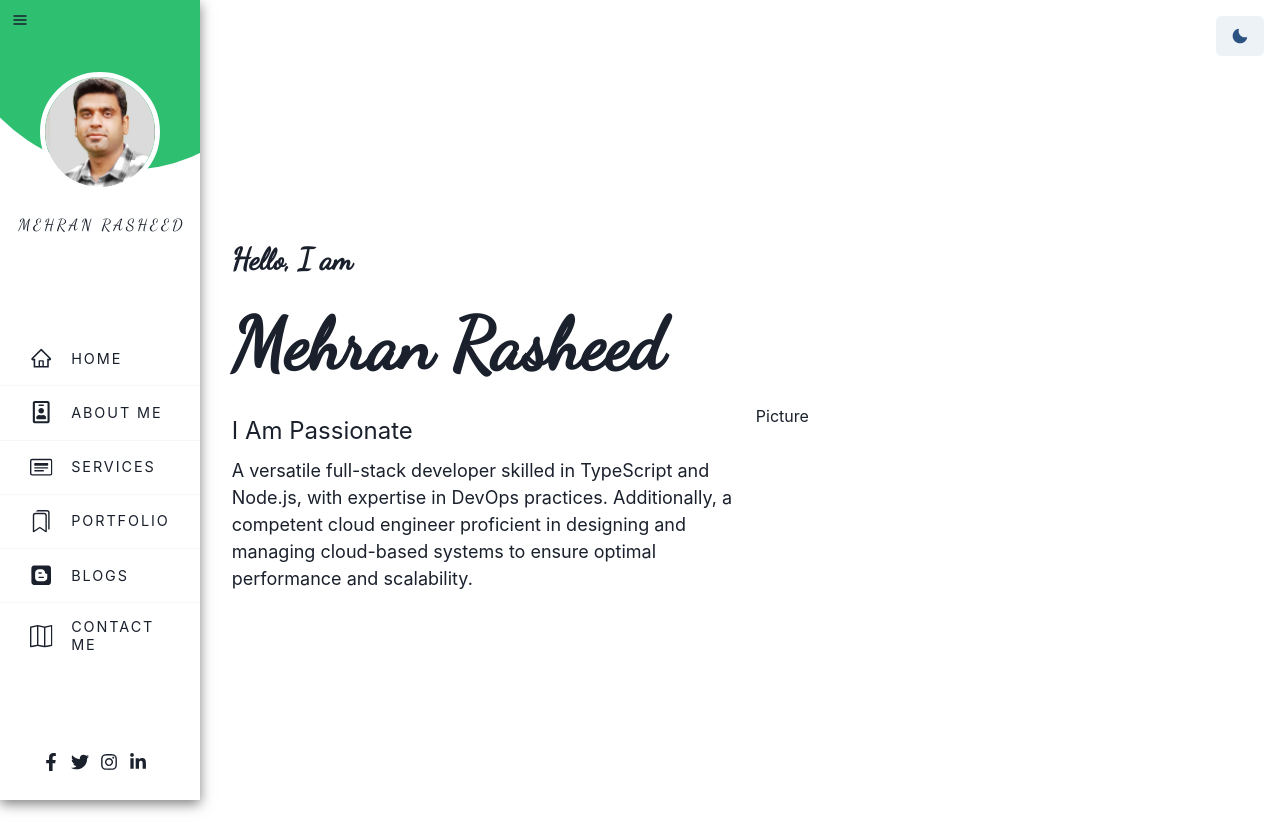
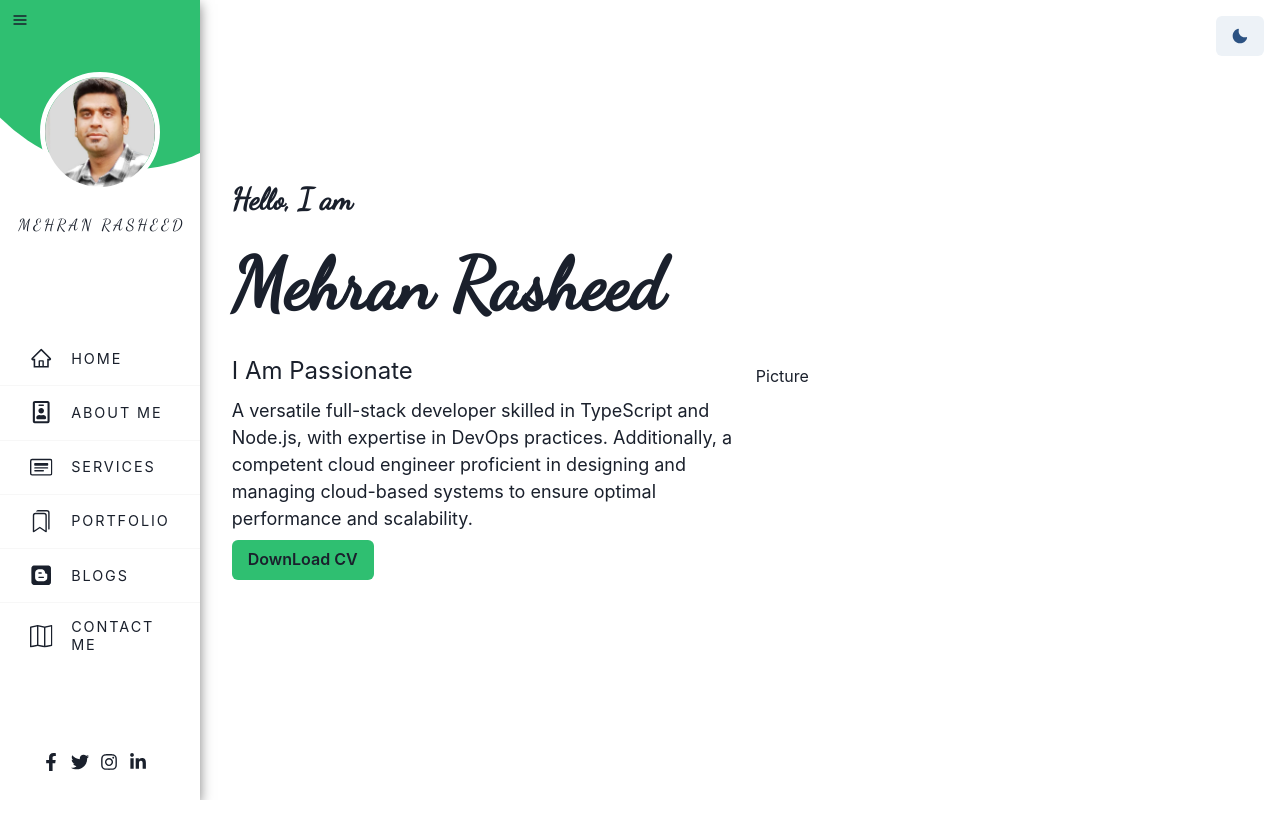
Before and after one commit to mrgoraya/mehran-portfolio, a React (Create React App) app: page / in a window 1280 px wide. After the commit the page ends 800 px from the top, so only its background shows below. Built offline with nearby package versions, Linux system fonts and the light colour scheme.

Commit message:
Added Download cv button.

```diff
--- /dev/null
+++ b/src/@types/global.d.ts
@@ -0,0 +1 @@
+declare module "*.pdf";
--- /dev/null
+++ b/src/components/home/DownloadCVButton.tsx
@@ -0,0 +1,13 @@
+import { Button, Link } from "@chakra-ui/react";
+import resume from "../../assets/cv/resume.pdf";
+import { color } from "../../styles/color";
+
+const DownloadCVButton = () => {
+  return (
+    <Link href={resume} download="Resume">
+      <Button backgroundColor={color.green}>DownLoad CV</Button>
+    </Link>
+  );
+};
+
+export default DownloadCVButton;
--- a/src/components/home/Home.tsx
+++ b/src/components/home/Home.tsx
@@ -3,7 +3,7 @@ import HomePageText from "./HomePageText";
 
 const Home = () => {
   return (
-    <Box display="flex" height="100vh" alignItems="center">
+    <Box display="flex" height="90vh" alignItems="center">
       <HomePageText />
       <Box flex="1" flexBasis="0">
         Picture
--- a/src/components/home/HomePageText.tsx
+++ b/src/components/home/HomePageText.tsx
@@ -1,4 +1,5 @@
 import { Box, Heading, Text } from "@chakra-ui/react";
+import DownloadCVButton from "./DownloadCVButton";
 
 const HomePageText = () => {
   return (
@@ -25,6 +26,7 @@ const HomePageText = () => {
         proficient in designing and managing cloud-based systems to ensure
         optimal performance and scalability.
       </Text>
+      <DownloadCVButton />
     </Box>
   );
 };
--- a/src/pages/sideBar.tsx
+++ b/src/pages/sideBar.tsx
@@ -27,7 +27,7 @@ const SideBar = () => {
     <Flex
       pos="sticky"
       h="100vh"
-      w={navSize === "small" ? "4.5rem" : "16.625rem"}
+      w={navSize === "small" ? "4.5rem" : "25rem"}
       flexDir="column"
       justifyContent="space-between"
       boxShadow="0 4px 12px 0 rgba(0, 0, 0, 0.5)"
```
Also changed, not shown: 1 other file (tests, documents, lock files or other folders).
